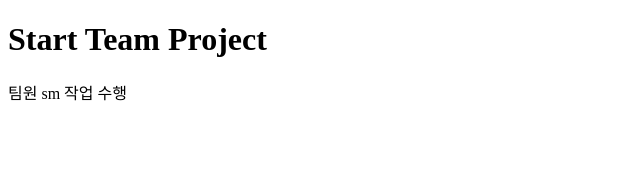
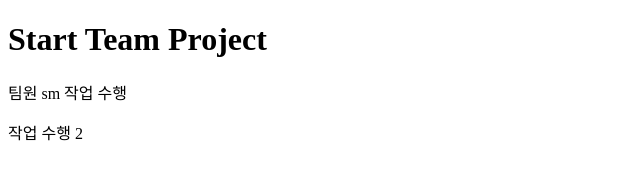
Before and after one commit to nimus26/0226ezen_team, a plain HTML site: page index.html in a window 1280 px wide. Shown: the full height of the page, 0-640 px from the left. Drawn offline with Linux system fonts and the light colour scheme.

Commit message:
작업 수행 2

```diff
--- a/index.html
+++ b/index.html
@@ -8,5 +8,6 @@
 <body>
     <h1>Start Team Project</h1>
     <p>팀원 sm 작업 수행</p>
+    <p>작업 수행 2</p>
 </body>
 </html>
```
